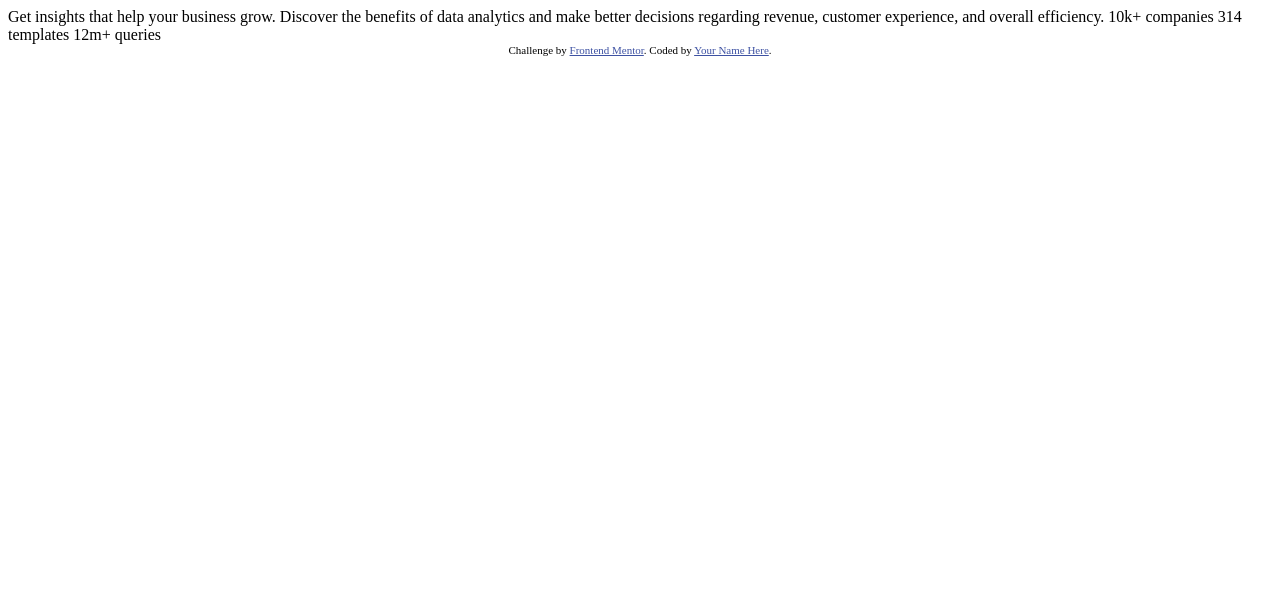
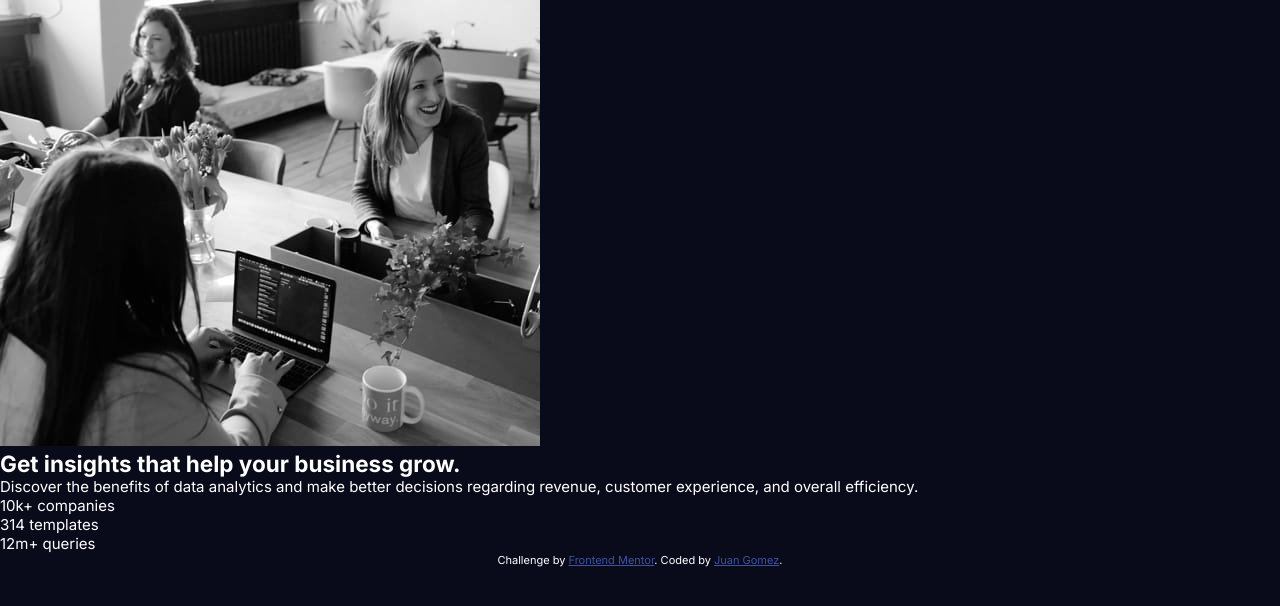
Before and after one commit to newbpydev/04-stats-preview-card-component-main, a plain HTML site: page index.html in a window 1280 px wide. Drawn offline with Linux system fonts and the light colour scheme.

Commit message:
add html elements to index.html

```diff
--- a/css/style.css
+++ b/css/style.css
@@ -50,7 +50,20 @@
 
 /*! General Setup  */
 * {
+  margin: 0;
+  padding: 0;
+  box-sizing: border-box;
+}
 
+html {
+  font-size: 10px;
+}
+
+body {
+  font-family: "Inter", sans-serif;
+  font-size: 1.5rem;
+  background-color: var(--prim-main-background-color);
+  color: #fff; /*! TODO change later */
 }
 
 /*! Style Notes  */
--- a/index.html
+++ b/index.html
@@ -1,33 +1,51 @@
 <!DOCTYPE html>
 <html lang="en">
   <head>
-  <meta charset="UTF-8">
-  <meta name="viewport" content="width=device-width, initial-scale=1.0"> <!-- displays site properly based on user's device -->
+    <meta charset="UTF-8" />
+    <meta name="viewport" content="width=device-width, initial-scale=1.0" />
+    <!-- displays site properly based on user's device -->
 
-  <link rel="icon" type="image/png" sizes="32x32" href="./images/favicon-32x32.png">
+    <link
+      rel="icon"
+      type="image/png"
+      sizes="32x32"
+      href="./images/favicon-32x32.png"
+    />
 
     <title>Frontend Mentor | Stats preview card component</title>
-
-  <!-- Feel free to remove these styles or customise in your own stylesheet 👍 -->
-  <style>
-    .attribution { font-size: 11px; text-align: center; }
-    .attribution a { color: hsl(228, 45%, 44%); }
-  </style>
+    <link rel="stylesheet" href="css/style.css" />
   </head>
   <body>
-
-  Get insights that help your business grow.
-
-  Discover the benefits of data analytics and make better decisions regarding revenue, customer
-  experience, and overall efficiency.
-
-  10k+ companies
-  314 templates
-  12m+ queries
+    <article class="preview-container">
+      <img src="images/image-header-desktop.jpg" alt="" class="preview-img" />
+      <header class="preview-header">
+        <h1 class="preview-header-title">
+          Get <span class="title-insight">insights</span> that help your
+          business grow.
+        </h1>
+        <p class="preview-header-description">
+          Discover the benefits of data analytics and make better decisions
+          regarding revenue, customer experience, and overall efficiency.
+        </p>
+      </header>
+      <div class="preview-stats-flex">
+        <p class="stats-data">
+          <span class="stats-data-num">10k+</span> companies
+        </p>
+        <p class="stats-data">
+          <span class="stats-data-num">314</span> templates
+        </p>
+        <p class="stats-data">
+          <span class="stats-data-num">12m+</span> queries
+        </p>
+      </div>
+    </article>
 
     <div class="attribution">
-    Challenge by <a href="https://www.frontendmentor.io?ref=challenge" target="_blank">Frontend Mentor</a>.
-    Coded by <a href="#">Your Name Here</a>.
+      Challenge by
+      <a href="https://www.frontendmentor.io?ref=challenge" target="_blank"
+        >Frontend Mentor</a
+      >. Coded by <a href="https://twitter.com/Newb_PyDev">Juan Gomez</a>.
     </div>
   </body>
 </html>
```
Lines whose indentation alone changed are shown as unchanged.
